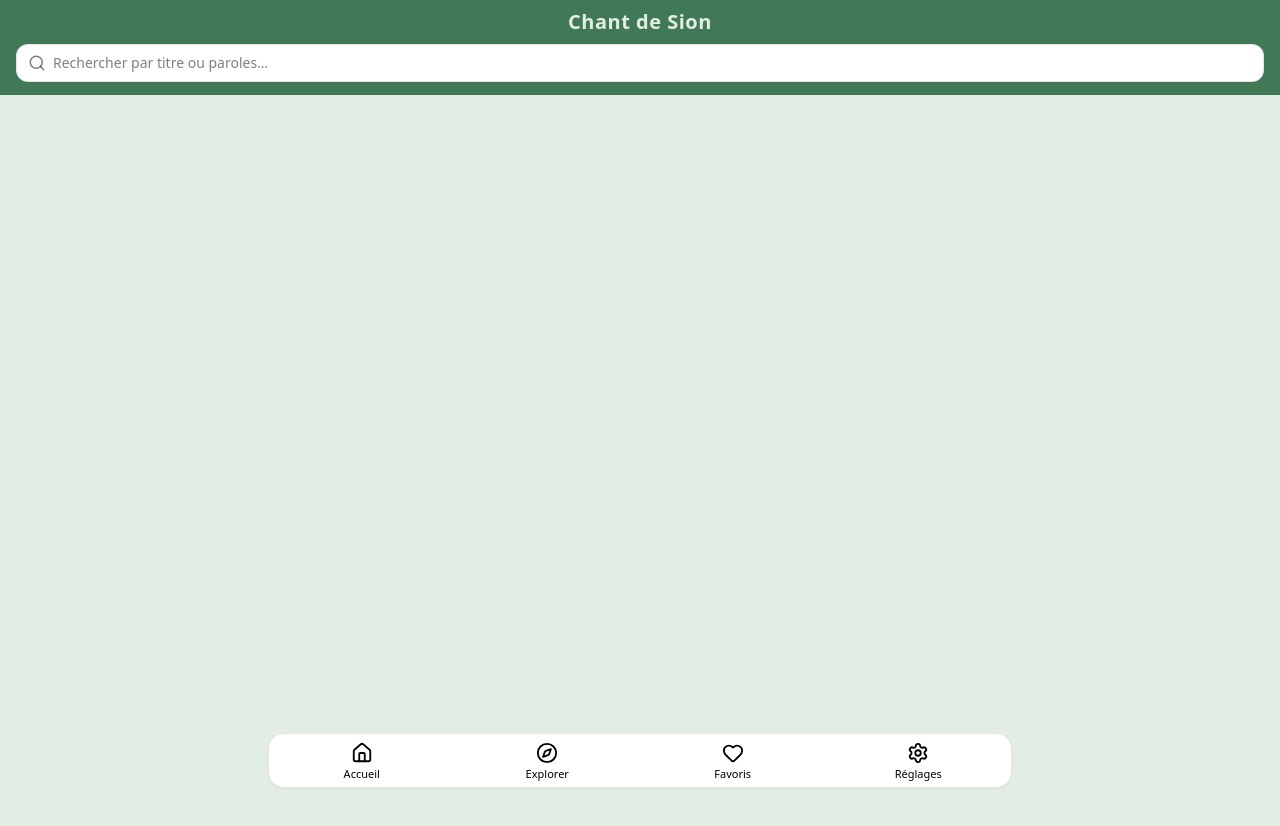
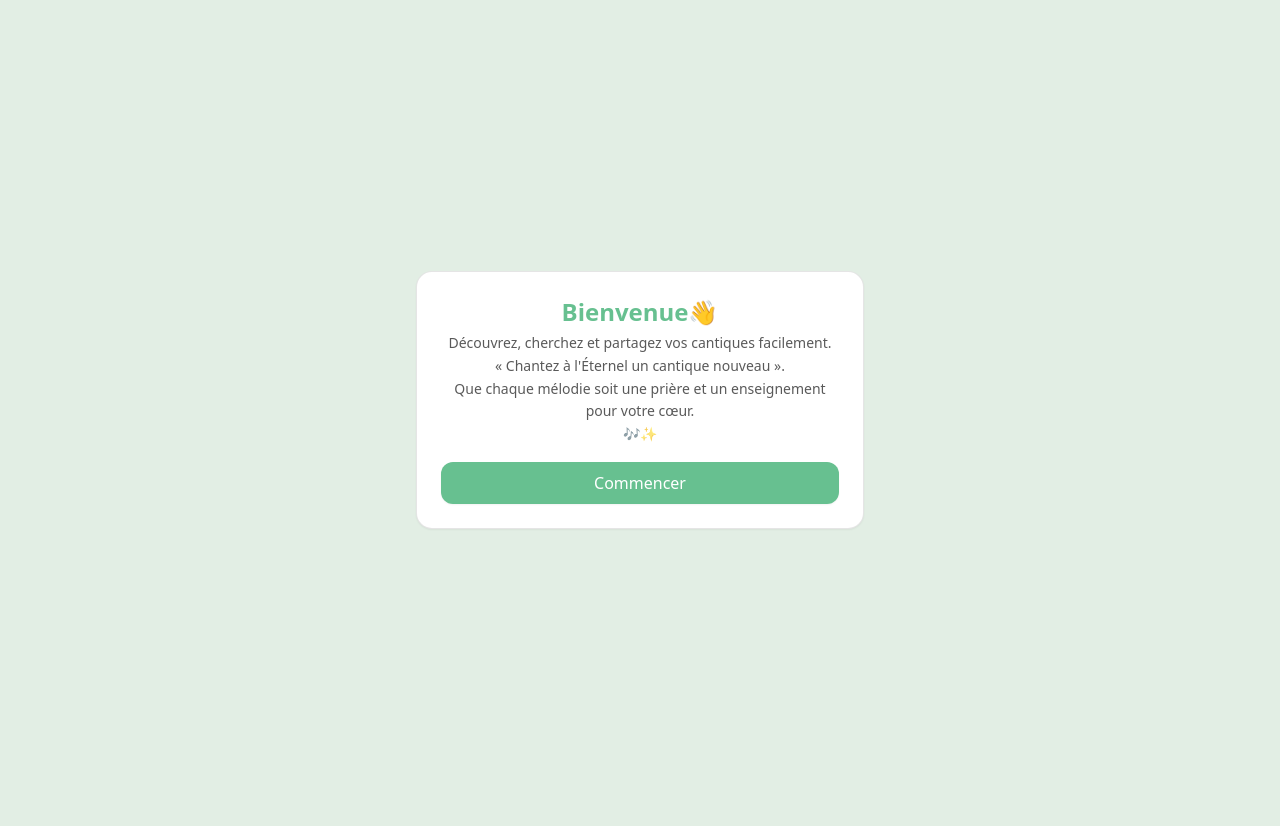
Before and after one commit to Florial22/chant-de-sion, a React (Vite) app: page /welcome in a window 1280 px wide. Shown: the top 826 px of the page. Before the commit the page ends 800 px from the top, so only its background shows below. Built offline with nearby package versions, Linux system fonts and the light colour scheme.

Commit message:
adding welcome page

```diff
--- a/index.html
+++ b/index.html
@@ -4,7 +4,7 @@
     <meta charset="UTF-8" />
     <link rel="icon" type="image/svg+xml" href="/favicon.svg">
     <meta name="viewport" content="width=device-width, initial-scale=1.0" />
-    <title>Vite + React + TS</title>
+    <title>Chant de Sion</title>
   </head>
   <body>
     <div id="root"></div>
--- a/src/App.tsx
+++ b/src/App.tsx
@@ -1,31 +1,52 @@
-import { BrowserRouter, Routes, Route, useLocation } from "react-router-dom";
+import { useEffect } from "react";
+import { BrowserRouter, Routes, Route, useLocation, useNavigate } from "react-router-dom";
+
 import Home from "./pages/Home";
 import Lyrics from "./pages/Lyrics";
 import Favorites from "./pages/Favorites";
 import Settings from "./pages/Settings";
+import Explore from "./pages/Explore";
+import Welcome from "./pages/Welcome";
+
 import Header from "./components/Header";
 import BottomNav from "./components/BottomNav";
+import ErrorBoundary from "./components/ErrorBoundary";
+
 import { SearchProvider } from "./store/search";
 import { SettingsProvider } from "./store/settings";
-import ErrorBoundary from "./components/ErrorBoundary";
-import Explore from "./pages/Explore";
 import { LibraryProvider } from "./store/library";
+import { readJSON } from "./lib/storage";
 
 function Layout() {
   const { pathname } = useLocation();
-  const isLyrics = pathname.startsWith("/song/"); // hide header search + bottom nav on Lyrics
+  const navigate = useNavigate();
+
+  const isLyrics = pathname.startsWith("/song/");
+  const isWelcome = pathname === "/welcome";
+  const hideChrome = isLyrics || isWelcome;
+
+  // One-time welcome flow: check localStorage each time so it's never stale
+  useEffect(() => {
+    const onboarded = !!readJSON<boolean>("cds:onboarded:v1", false);
+    if (!onboarded && !isWelcome) {
+      navigate("/welcome", { replace: true });
+    } else if (onboarded && isWelcome) {
+      navigate("/", { replace: true });
+    }
+  }, [isWelcome, pathname, navigate]);
 
   return (
     <div className="min-h-screen pb-20">
-      {!isLyrics && <Header />}
+      {!hideChrome && <Header />}
       <Routes>
+        <Route path="/welcome" element={<Welcome />} />
         <Route path="/" element={<Home />} />
         <Route path="/explorer" element={<Explore />} />
         <Route path="/favoris" element={<Favorites />} />
         <Route path="/reglages" element={<Settings />} />
         <Route path="/song/:id" element={<Lyrics />} />
       </Routes>
-      {!isLyrics && <BottomNav />}
+      {!hideChrome && <BottomNav />}
     </div>
   );
 }
--- /dev/null
+++ b/src/pages/Welcome.tsx
@@ -0,0 +1,38 @@
+// src/pages/Welcome.tsx
+import { useNavigate } from "react-router-dom";
+import { useFirstRun } from "../store/firstRun";
+
+export default function Welcome() {
+  const nav = useNavigate();
+  const { markOnboarded } = useFirstRun();
+
+  function start() {
+    markOnboarded();
+    nav("/", { replace: true });
+  }
+
+  return (
+    <div className="safe-top min-h-screen flex items-center justify-center px-4" style={{ background: "#e2eee4" }}>
+      <div className="w-full max-w-md rounded-2xl border border-black/10 bg-white p-6 shadow-sm text-center">
+        <div className="text-2xl font-semibold mb-1" style={{ color: "#67C090" }}>Bienvenue👋</div>
+        <div className="text-sm mb-4 leading-relaxed" style={{ color: "rgba(0,0,0,0.65)" }}>
+        Découvrez, cherchez et partagez vos cantiques facilement.
+        <br />
+        « Chantez à l'Éternel un cantique nouveau ».
+            <br />
+        Que chaque mélodie soit une prière et un enseignement pour votre cœur.
+            <br />
+         🎶✨
+        </div>
+
+        <button
+          onClick={start}
+          className="w-full rounded-xl px-4 py-2 font-medium shadow-sm border"
+          style={{ background: "#67C090", color: "#fff", borderColor: "transparent" }}
+        >
+          Commencer
+        </button>
+      </div>
+    </div>
+  );
+}
--- /dev/null
+++ b/src/store/firstRun.ts
@@ -0,0 +1,18 @@
+// src/store/firstRun.ts
+import { useCallback, useState } from "react";
+import { readJSON, writeJSON } from "../lib/storage";
+
+const KEY = "cds:onboarded:v1";
+
+export function useFirstRun() {
+  const [onboarded, setOnboarded] = useState<boolean>(() => {
+    return !!readJSON<boolean>(KEY, false);
+  });
+
+  const markOnboarded = useCallback(() => {
+    writeJSON(KEY, true);
+    setOnboarded(true);
+  }, []);
+
+  return { onboarded, markOnboarded };
+}
```
